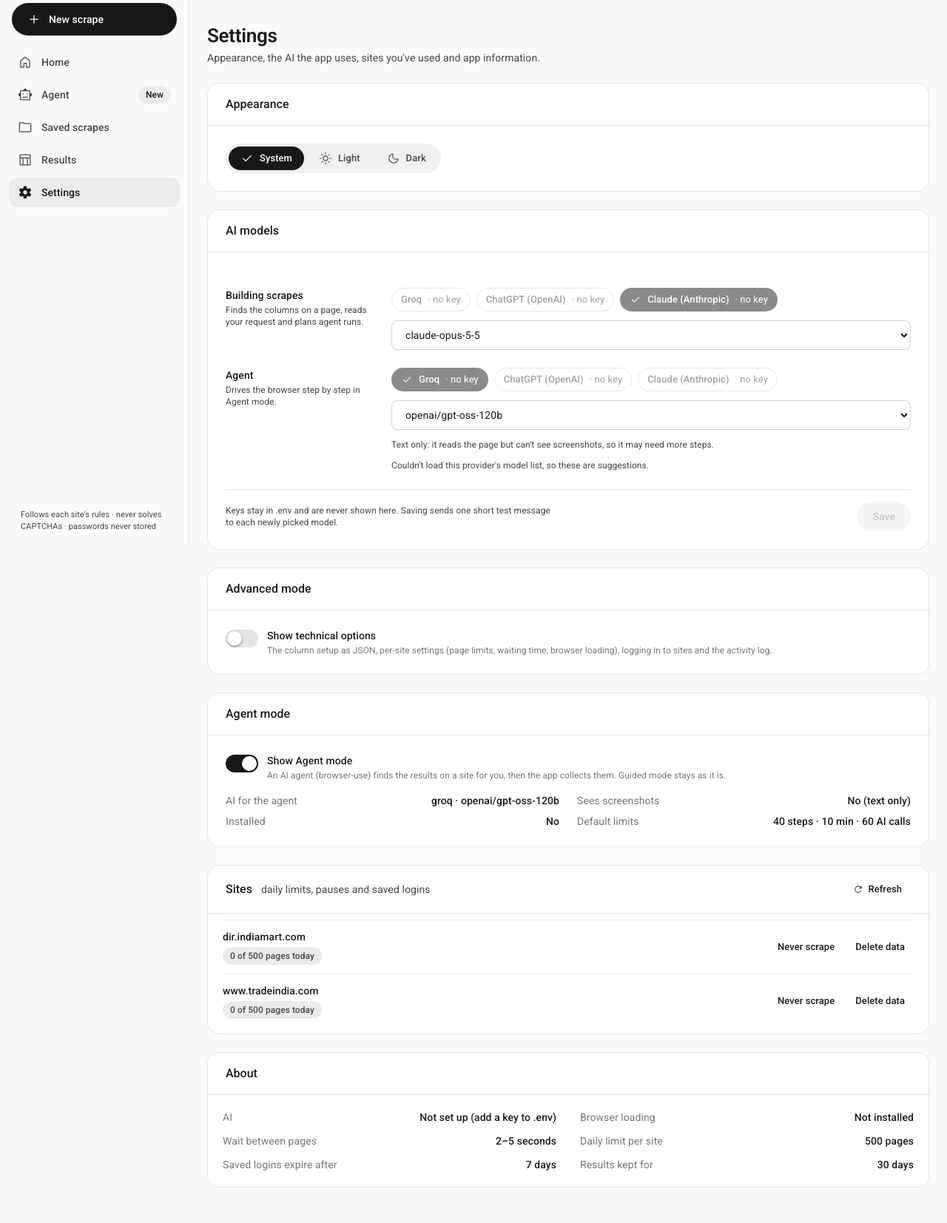
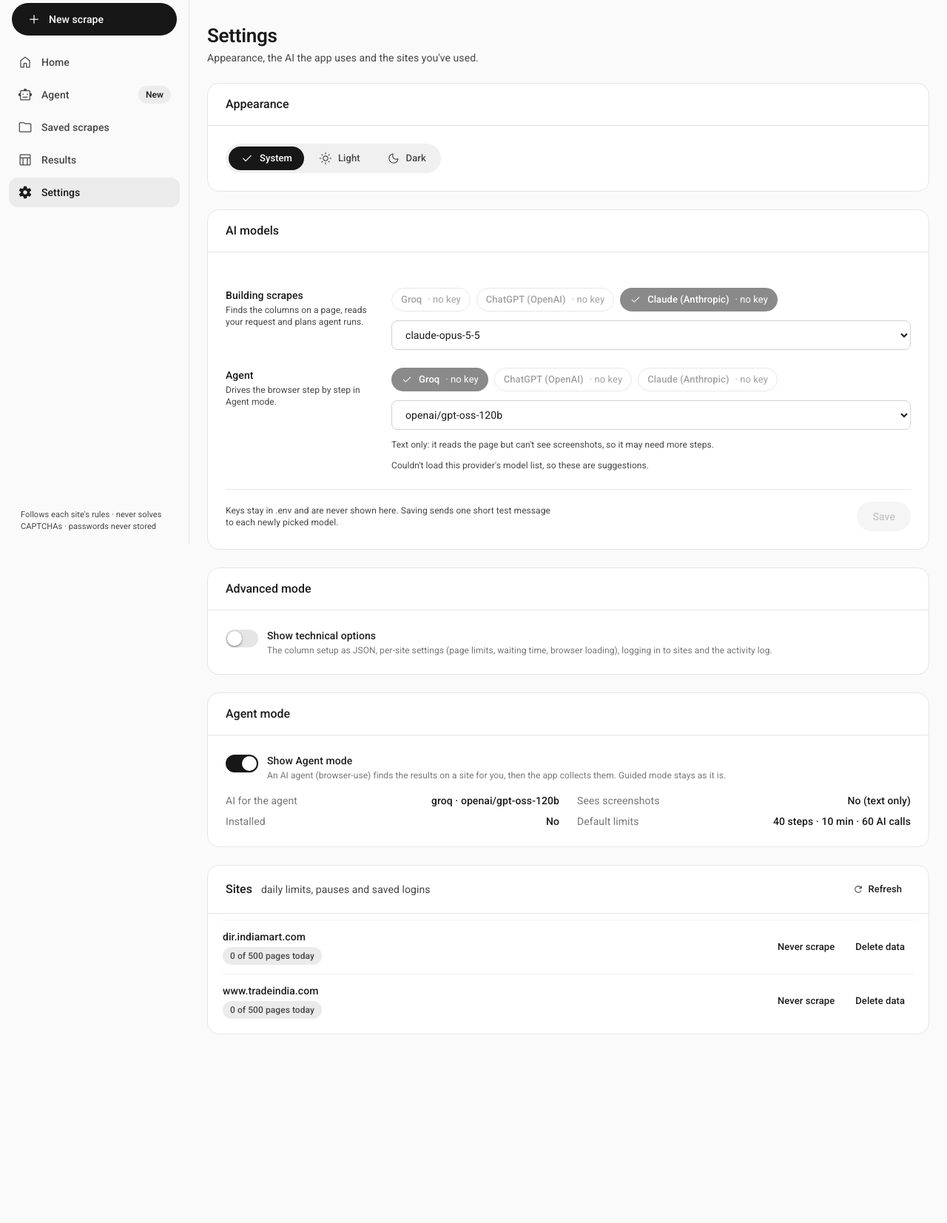
Before and after one commit to sukesh-kandasamy/Webscraper, a FastAPI app: page /settings in a window 1280 px wide. Shown: the part 64-1717 px from the top of the page at 74% size. After the commit the page ends 1462 px from the top, so only its background shows below. Run offline with FastAPI, Linux system fonts and the light colour scheme; data comes from the database, SQL or seed files in the repository; data that the repository does not hold is empty.

Commit message:
Settings: remove the About card
Co-Authored-By: Claude Opus 5.5 <noreply@anthropic.com>

```diff
--- a/frontend/public/js/pages/settings.js
+++ b/frontend/public/js/pages/settings.js
@@ -1,4 +1,4 @@
-// Settings: appearance, AI models, Advanced and Agent switches, sites (limits, pauses, logins), activity log, about.
+// Settings: appearance, AI models, Advanced and Agent switches, sites (limits, pauses, logins), activity log.
 function settingsPage() {
   return {
     sites: [],
--- a/frontend/templates/pages/settings.html
+++ b/frontend/templates/pages/settings.html
@@ -3,7 +3,7 @@
 {% block scripts %}<script defer src="/static/js/pages/settings.js"></script>{% endblock %}
 {% block content %}
 <section class="space-y-6 animate-fade-up">
-  <div><h1 class="page-title">Settings</h1><p class="muted mt-1">Appearance, the AI the app uses, sites you've used and app information.</p></div>
+  <div><h1 class="page-title">Settings</h1><p class="muted mt-1">Appearance, the AI the app uses and the sites you've used.</p></div>
 
   <div class="card">
     <div class="card-head"><h2 class="card-title">Appearance</h2></div>
@@ -151,17 +151,5 @@
       </div>
     </details>
   </div>
-
-  <div class="card">
-    <div class="card-head"><h2 class="card-title">About</h2></div>
-    <dl class="grid gap-x-8 gap-y-3 p-5 text-sm sm:grid-cols-2">
-      <div class="flex justify-between gap-4"><dt class="text-slate-500">AI</dt><dd class="text-right font-medium" x-text="status?.ai_enabled ? `${status.provider} · ${status.model}` : 'Not set up (add a key to .env)'"></dd></div>
-      <div class="flex justify-between gap-4"><dt class="text-slate-500">Browser loading</dt><dd class="font-medium" x-text="status?.browser_available ? 'Ready' : 'Not installed'"></dd></div>
-      <div class="flex justify-between gap-4"><dt class="text-slate-500">Wait between pages</dt><dd class="font-medium" x-text="(status?.delay || []).join('–') + ' seconds'"></dd></div>
-      <div class="flex justify-between gap-4"><dt class="text-slate-500">Daily limit per site</dt><dd class="font-medium" x-text="fmt((status?.budget || [])[0]) + ' pages'"></dd></div>
-      <div class="flex justify-between gap-4"><dt class="text-slate-500">Saved logins expire after</dt><dd class="font-medium" x-text="(status?.session_max_age_days || '') + ' days'"></dd></div>
-      <div class="flex justify-between gap-4"><dt class="text-slate-500">Results kept for</dt><dd class="font-medium" x-text="(status?.retention?.job_days || '') + ' days'"></dd></div>
-    </dl>
-  </div>
 </section>
 {% endblock %}
```
